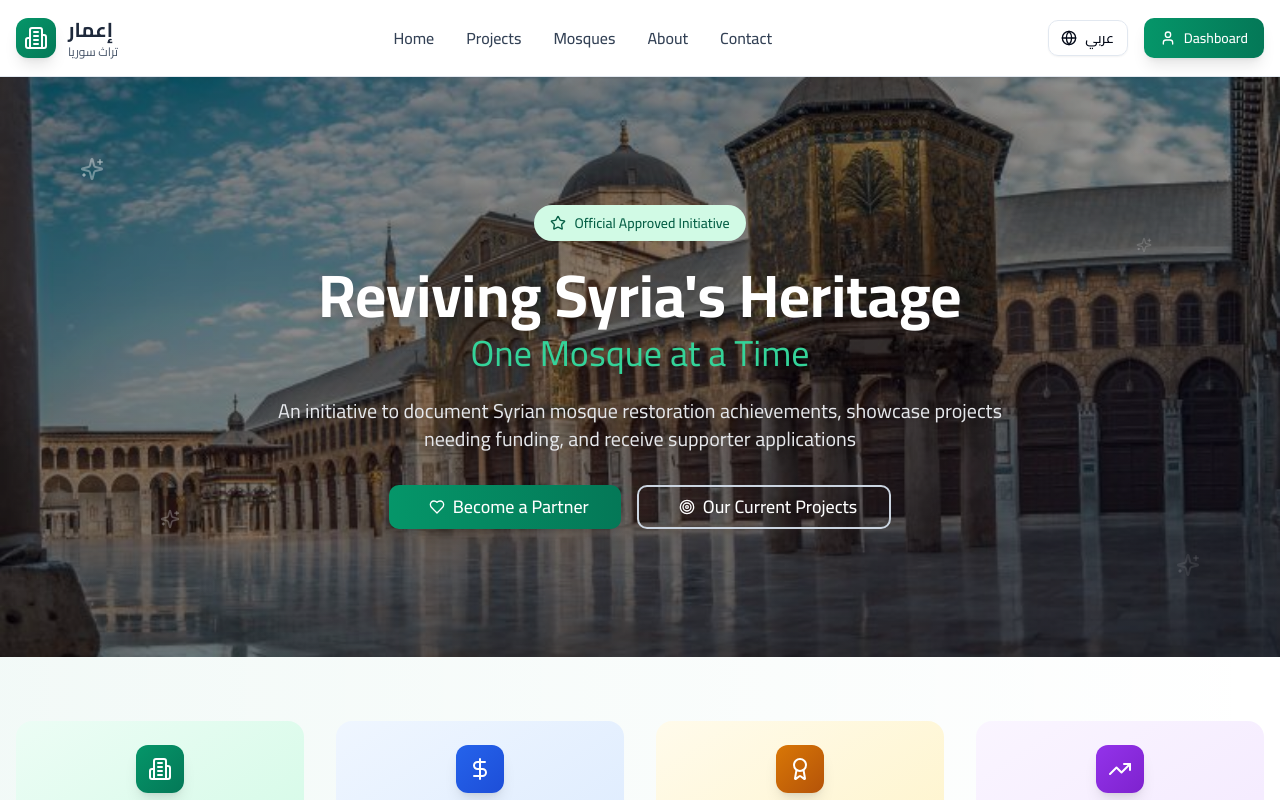
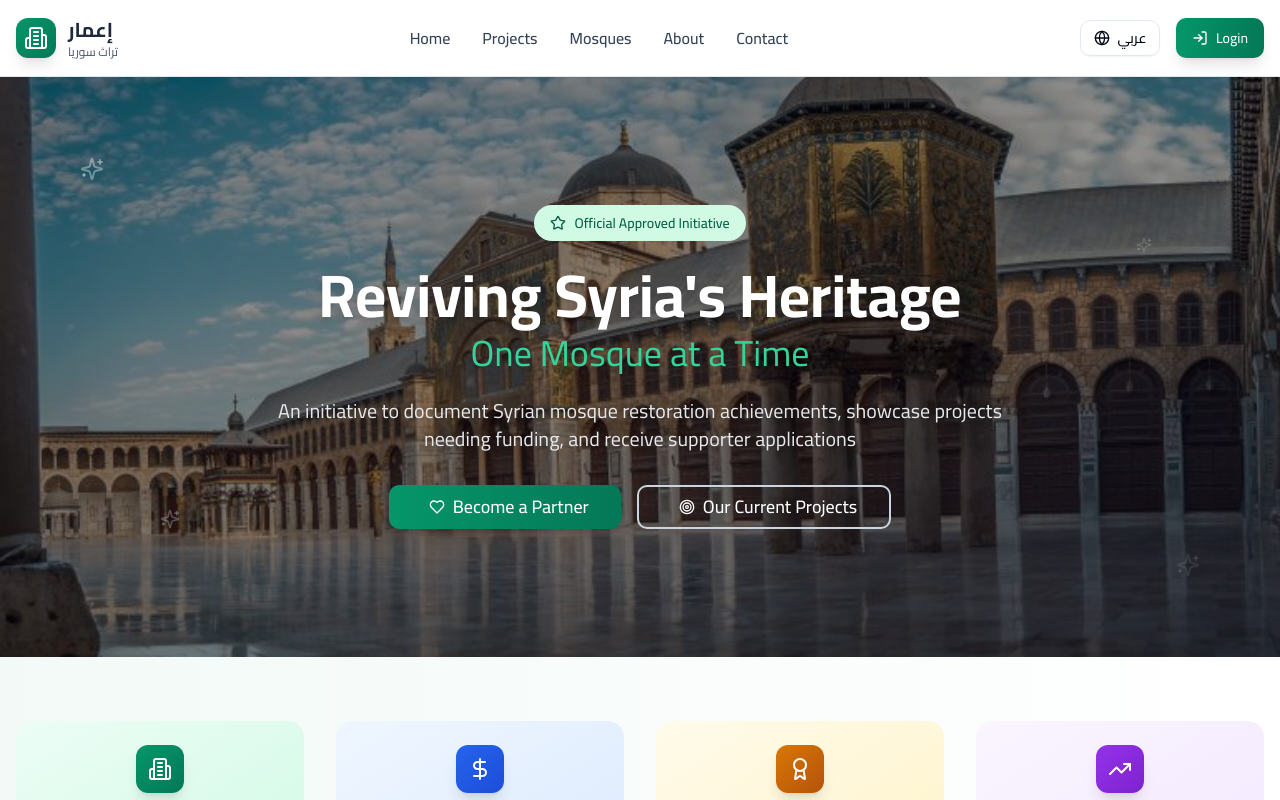
Before and after one commit to khaled-instahandi/syria-heritage-website, a Next.js app: page /en in a window 1280 px wide. Shown: the top 800 px of the page. Built offline with nearby package versions, Linux system fonts and the light colour scheme; no server answers.

Commit message:
feat: Refactor authentication button logic in Header component for improved readability

```diff
--- a/components/layout/header.tsx
+++ b/components/layout/header.tsx
@@ -52,21 +52,21 @@ export function Header() {
             <LocaleSwitcher />
 
             {/* Authentication Button */}
-            {/* {isAuthenticated ? ( */}
+            {isAuthenticated ? (
               <Link href="/dashboard">
                 <Button className="hidden sm:flex items-center gap-2 bg-gradient-to-r from-emerald-600 to-emerald-700 hover:from-emerald-700 hover:to-emerald-800 text-white shadow-lg hover:shadow-xl transition-all duration-300">
                   <User className="w-4 h-4" />
                   {t("navigation.dashboard")}
                 </Button>
               </Link>
-            {/* ) : (
+            ) : (
               <Link href="/login">
                 <Button className="hidden sm:flex items-center gap-2 bg-gradient-to-r from-emerald-600 to-emerald-700 hover:from-emerald-700 hover:to-emerald-800 text-white shadow-lg hover:shadow-xl transition-all duration-300">
                   <LogIn className="w-4 h-4" />
                   {t("navigation.login")}
                 </Button>
               </Link>
-            )} */}
+            )}
 
             {/* Mobile Menu Button */}
             <Button variant="ghost" size="sm" className="md:hidden" onClick={() => setIsMenuOpen(!isMenuOpen)}>
```
Lines whose indentation alone changed are shown as unchanged.
